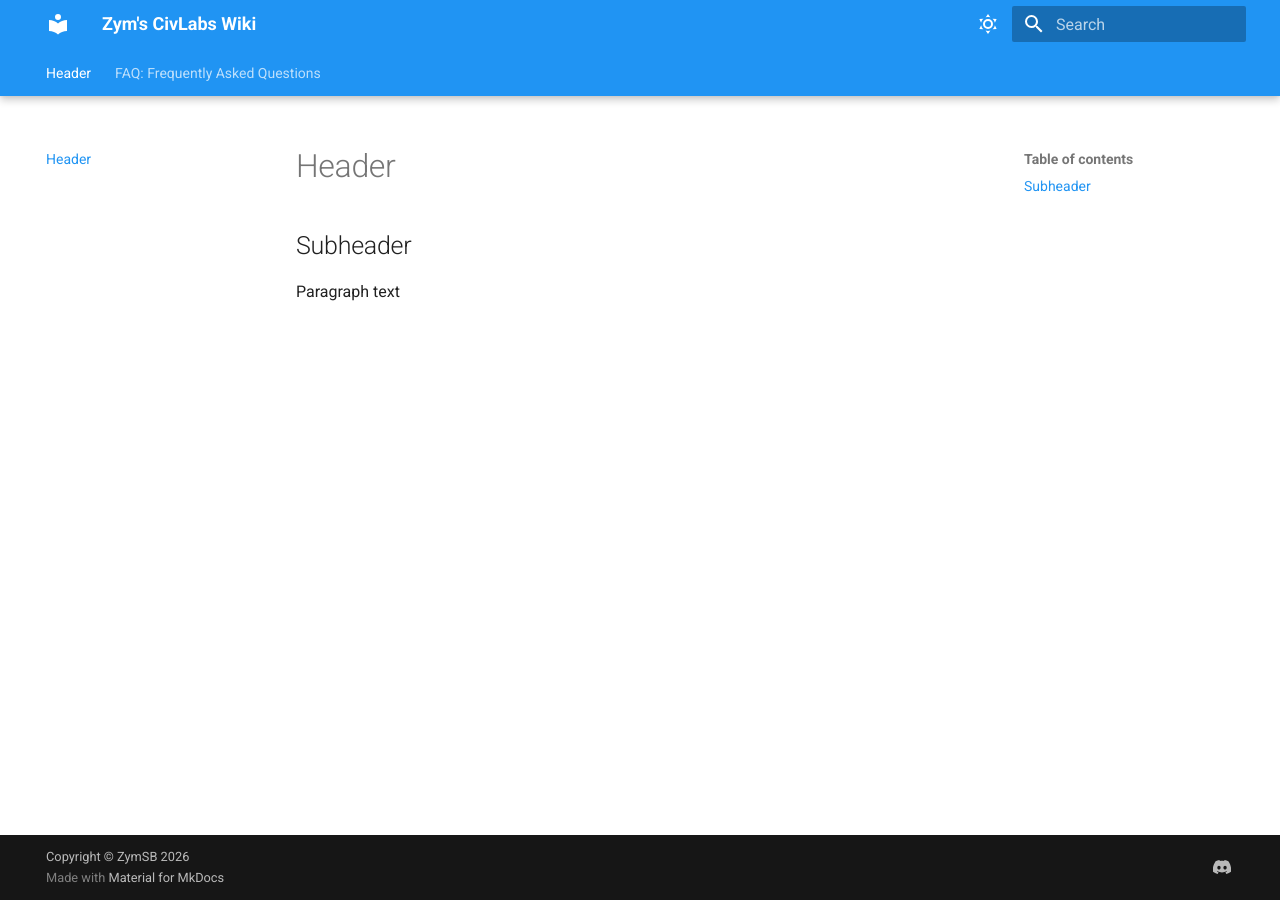
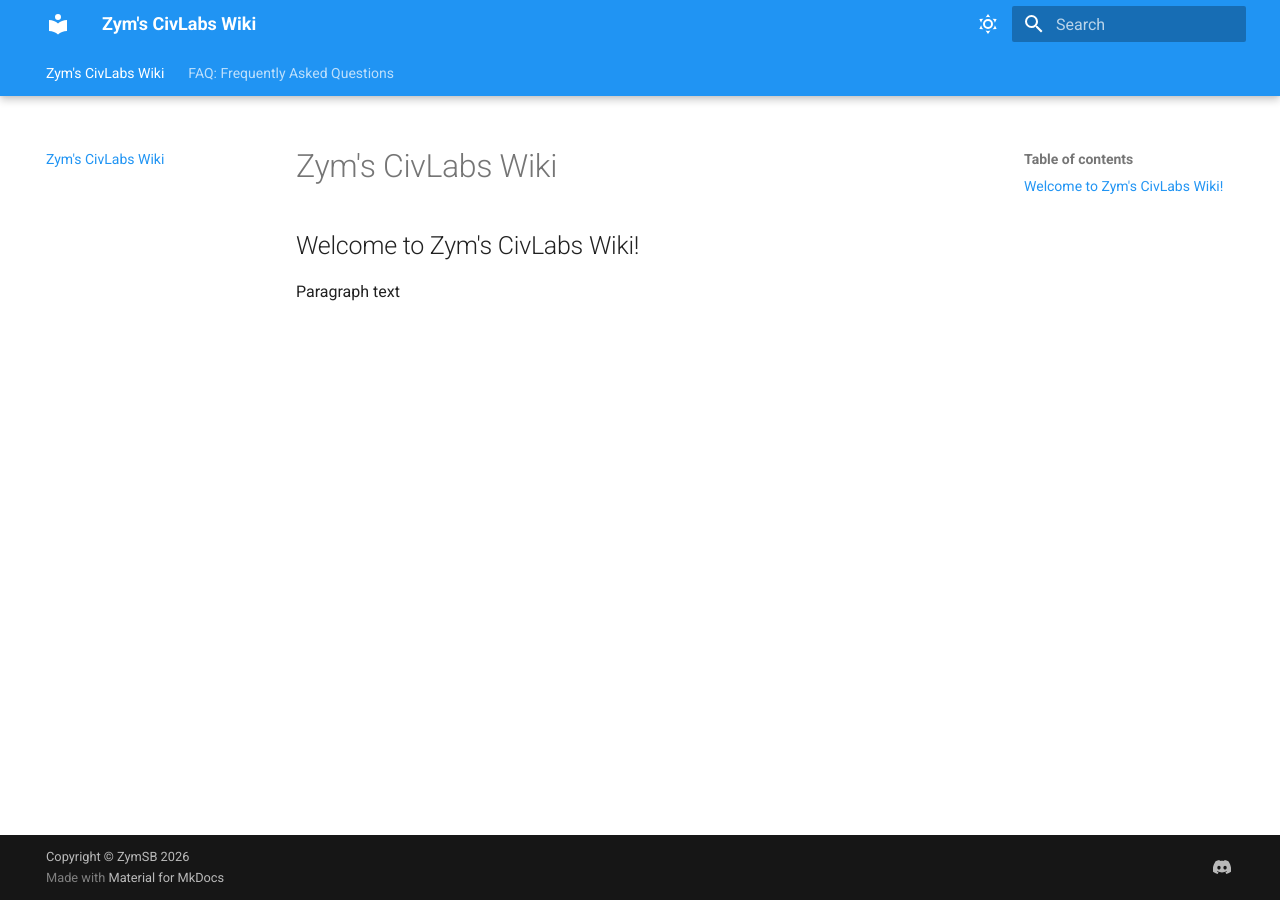
Before and after one commit to zymsbgt/zym-civlabs-docs, an MkDocs documentation site: the page built from docs/index.md, in a window 1280 px wide. Built offline with MkDocs 1.6.1 and Material for MkDocs 9.7.7, drawn with Linux system fonts in a browser that asks for light colours.

Commit message:
Update index.md

```diff
--- a/docs/index.md
+++ b/docs/index.md
@@ -1,5 +1,5 @@
-# Header
+# Zym's CivLabs Wiki
 
-## Subheader
+## Welcome to Zym's CivLabs Wiki!
 
 Paragraph text
```
